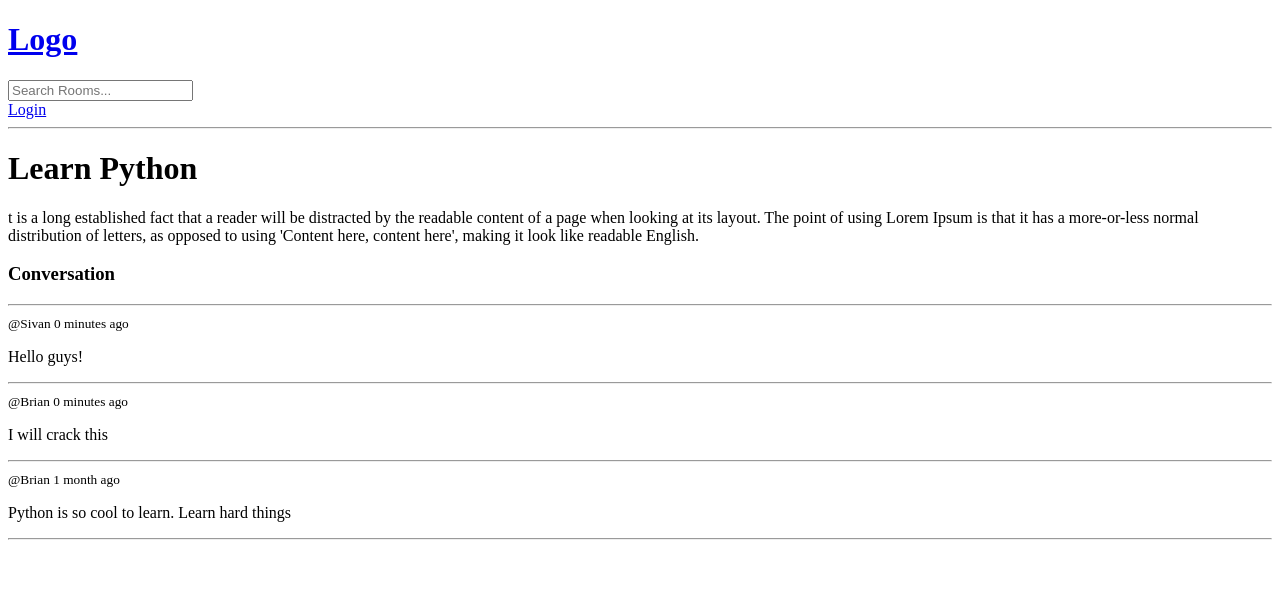
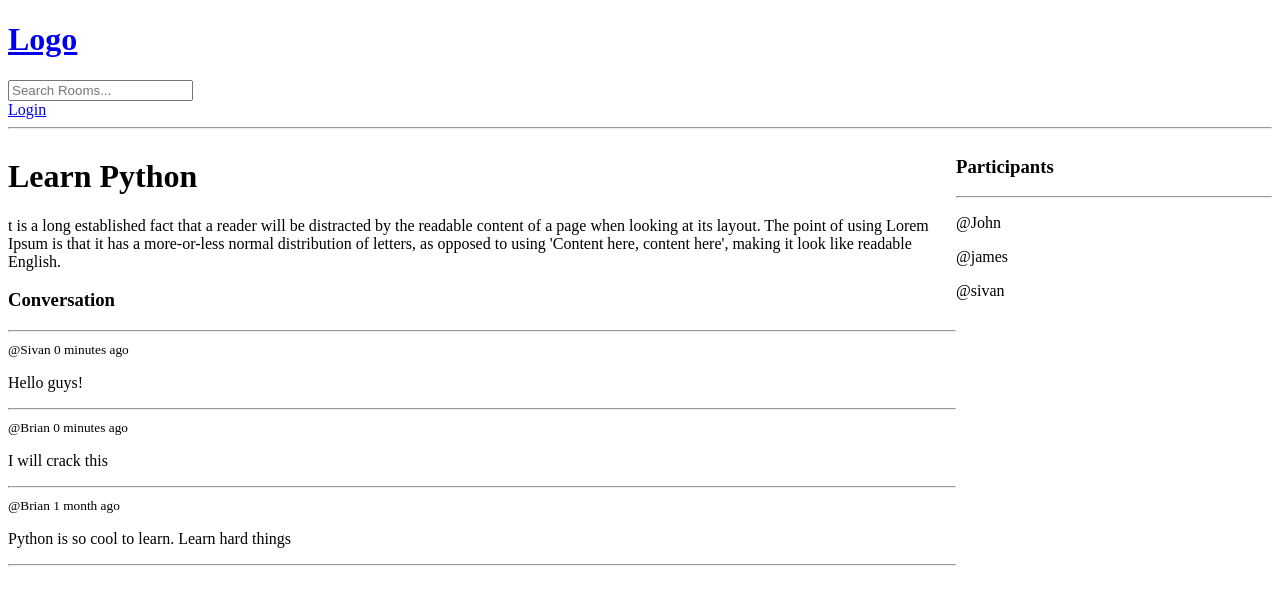
Before and after one commit to Briankipkemboi78/techroom, a Django app: page /room/2/ in a window 1280 px wide. Shown: the top 605 px of the page. Run offline with Django 5.2, Linux system fonts and the light colour scheme; data comes from the database, SQL or seed files in the repository; both versions use the stored data as it was after the commit.

Commit message:
Adding participants

```diff
--- a/base/models.py
+++ b/base/models.py
@@ -14,7 +14,7 @@ class Room(models.Model):
     topic = models.ForeignKey(Topic, on_delete=models.SET_NULL, null=True)
     name = models.CharField(max_length=200)
     description = models.TextField(null=True, blank=True)
-    #participants =
+    participants = models.ManyToManyField(User, related_name='participants', blank=True)
     updated = models.DateTimeField(auto_now=True)
     created = models.DateTimeField(auto_now_add=True)
 
--- a/base/templates/base/room.html
+++ b/base/templates/base/room.html
@@ -1,6 +1,15 @@
 {% extends 'main.html' %}
 
 {% block content %}
+<style>
+    .room-container{
+        display: grid;
+        grid-template-columns: 3fr 1fr;
+    }
+</style>
+<div class="room-container">
+
+    <div>
         <h1>{{room.name}}</h1>
 
          <p>{{room.description}}</p>
@@ -26,5 +35,16 @@
             </form>
         </div>
         {% endif %}
+    </div>
 
+    <div>
+        <h3>Participants</h3>
+        <hr>
+        {% for user in participants %}
+            <div>
+                <p>@{{user.username}}</p>
+            </div>
+        {% endfor %}
+    </div>
+</div>
 {% endblock content %}
--- a/base/views.py
+++ b/base/views.py
@@ -77,16 +77,18 @@ def home(request):
 def room(request, pk):
     room = Room.objects.get(id=pk)
     room_messages = room.message_set.all().order_by('-created')
+    participants = room.participants.all()
 
     if request.method == 'POST':
         message = Message.objects.create(
             user=request.user,
             room=room,
             body=request.POST.get('body')
+        )
+        room.participants.add(request.user)
+        return redirect('room', pk=room.id)
 
-        )
-
-    context = {'room': room, 'room_messages': room_messages}
+    context = {'room': room, 'room_messages': room_messages, 'participants':participants}
     return render(request, 'base/room.html', context)
 
 
```
Also changed, not shown: base/migrations/0003_alter_room_options_room_participants.py (added), db.sqlite3. Lines whose indentation alone changed are shown as unchanged.
